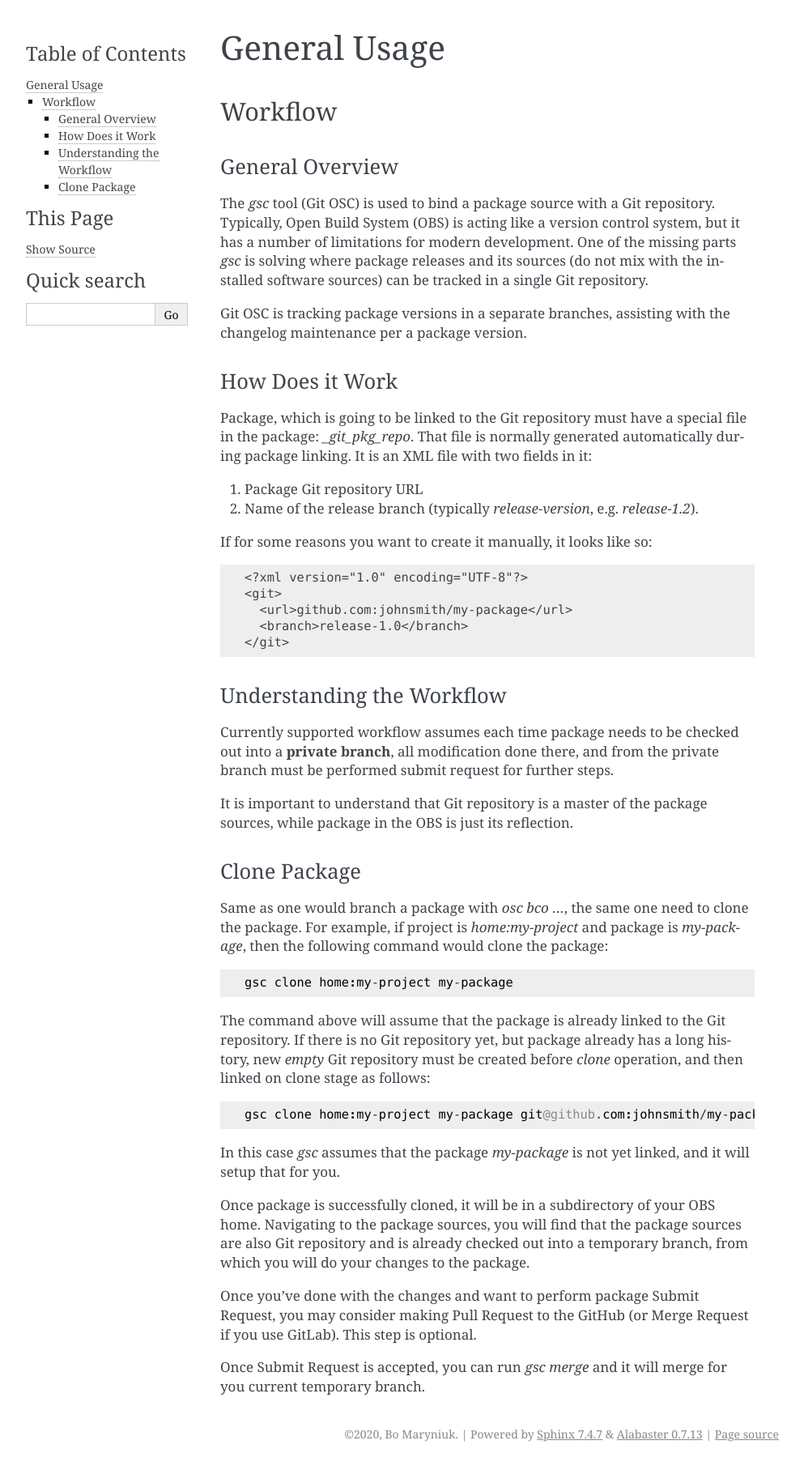
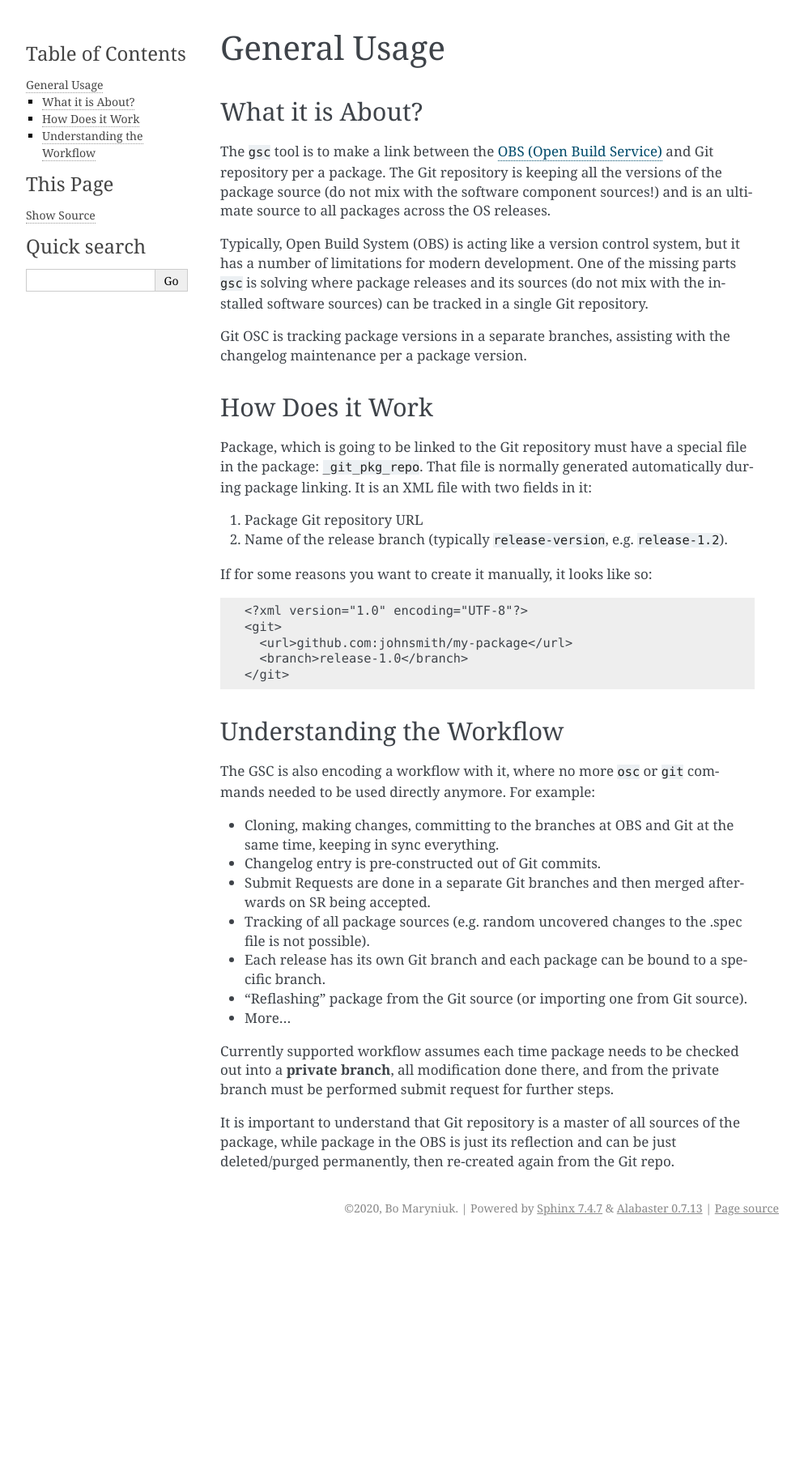
Before and after one commit to isbm/gsc, a Sphinx documentation site: the page built from docs/usage_general.rst, in a window 1280 px wide. Shown: the whole page at 81% size, without its empty margins (148-1141 px from the left). Built offline with Sphinx 7.4.7, drawn with Linux system fonts in a browser that asks for light colours; after the commit the page ends 1531 px from its top, so only the background shows below that.

Commit message:
Split cloning and overview. Update overview

```diff
--- a/docs/index.rst
+++ b/docs/index.rst
@@ -15,6 +15,7 @@ Welcome to GSC: Git to OBS sync's documentation!
    :maxdepth: 2
 
    usage_general
+   usage_clone
 
 
 
--- a/docs/usage_general.rst
+++ b/docs/usage_general.rst
@@ -1,33 +1,35 @@
 General Usage
 =============
 
-Workflow
---------
+What it is About?
+-----------------
 
-General Overview
-^^^^^^^^^^^^^^^^
+The ``gsc`` tool is to make a link between the `OBS (Open Build
+Service) <http://openbuildservice.org>`_  and Git repository per a
+package. The Git repository is keeping all the versions of the package
+source (do not mix with the software component sources!) and is an
+ultimate source to all packages across the OS releases.
 
-The `gsc` tool (Git OSC) is used to bind a package source with a Git
-repository. Typically, Open Build System (OBS) is acting like a
-version control system, but it has a number of limitations for modern
-development. One of the missing parts `gsc` is solving where package
-releases and its sources (do not mix with the installed software
-sources) can be tracked in a single Git repository.
+Typically, Open Build System (OBS) is acting like a version control
+system, but it has a number of limitations for modern development. One
+of the missing parts ``gsc`` is solving where package releases and its
+sources (do not mix with the installed software sources) can be
+tracked in a single Git repository.
 
 Git OSC is tracking package versions in a separate branches, assisting
 with the changelog maintenance per a package version.
 
 How Does it Work
-^^^^^^^^^^^^^^^^
+----------------
 
 Package, which is going to be linked to the Git repository must have a
-special file in the package: `_git_pkg_repo`. That file is normally
+special file in the package: ``_git_pkg_repo``. That file is normally
 generated automatically during package linking. It is an XML file with
 two fields in it:
 
 1. Package Git repository URL
-2. Name of the release branch (typically `release-version`,
-   e.g. `release-1.2`).
+2. Name of the release branch (typically ``release-version``,
+   e.g. ``release-1.2``).
 
 If for some reasons you want to create it manually, it looks like so::
 
@@ -39,46 +41,30 @@ If for some reasons you want to create it manually, it looks like so::
 
 
 Understanding the Workflow
-^^^^^^^^^^^^^^^^^^^^^^^^^^
+--------------------------
+
+The GSC is also encoding a workflow with it, where no more ``osc``
+or ``git`` commands needed to be used directly anymore. For example:
+
+* Cloning, making changes, committing to the branches at OBS and Git
+  at the same time, keeping in sync everything.
+* Changelog entry is pre-constructed out of Git commits.
+* Submit Requests are done in a separate Git branches and then merged
+  afterwards on SR being accepted.
+* Tracking of all package sources (e.g. random uncovered changes to
+  the .spec file is not possible).
+* Each release has its own Git branch and each package can be bound to
+  a specific branch.
+* "Reflashing" package from the Git source (or importing one from Git
+  source).
+* More...
 
 Currently supported workflow assumes each time package needs to be
 checked out into a **private branch**, all modification done there,
 and from the private branch must be performed submit request for
 further steps.
 
-It is important to understand that Git repository is a master of the
-package sources, while package in the OBS is just its reflection.
-
-
-Clone Package
-^^^^^^^^^^^^^
-
-Same as one would branch a package with `osc bco ...`, the same one
-need to clone the package. For example, if project is
-`home:my-project` and package is `my-package`, then the following
-command would clone the package::
-
-  gsc clone home:my-project my-package
-
-The command above will assume that the package is already linked to
-the Git repository. If there is no Git repository yet, but package
-already has a long history, new *empty* Git repository must be created
-before `clone` operation, and then linked on clone stage as follows::
-
-  gsc clone home:my-project my-package git@github.com:johnsmith/my-package
-
-In this case `gsc` assumes that the package `my-package` is not yet
-linked, and it will setup that for you.
-
-Once package is successfully cloned, it will be in a subdirectory of
-your OBS home. Navigating to the package sources, you will find that
-the package sources are also Git repository and is already checked out
-into a temporary branch, from which you will do your changes to the
-package.
-
-Once you've done with the changes and want to perform package Submit
-Request, you may consider making Pull Request to the GitHub (or Merge
-Request if you use GitLab). This step is optional.
-
-Once Submit Request is accepted, you can run `gsc merge` and it will
-merge for you current temporary branch.
+It is important to understand that Git repository is a master of all
+sources of the package, while package in the OBS is just its
+reflection and can be just deleted/purged permanently, then re-created
+again from the Git repo.
```
Also changed, not shown: docs/usage_clone.rst (added, +32 -0 lines).
